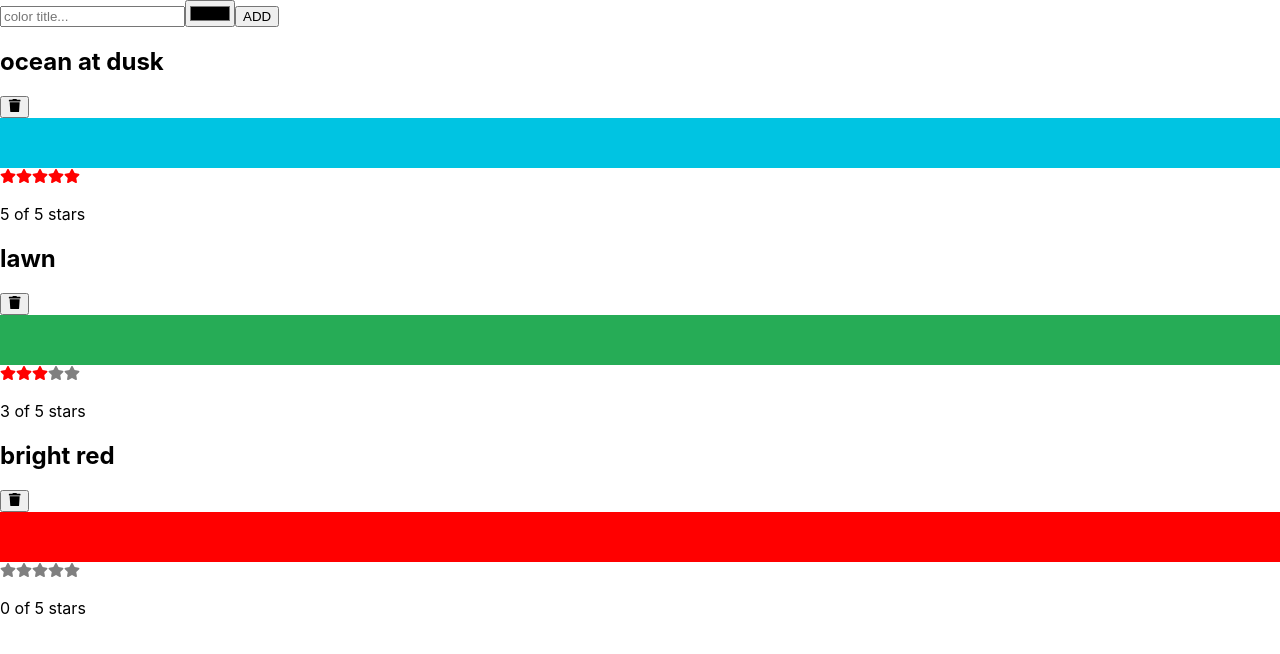
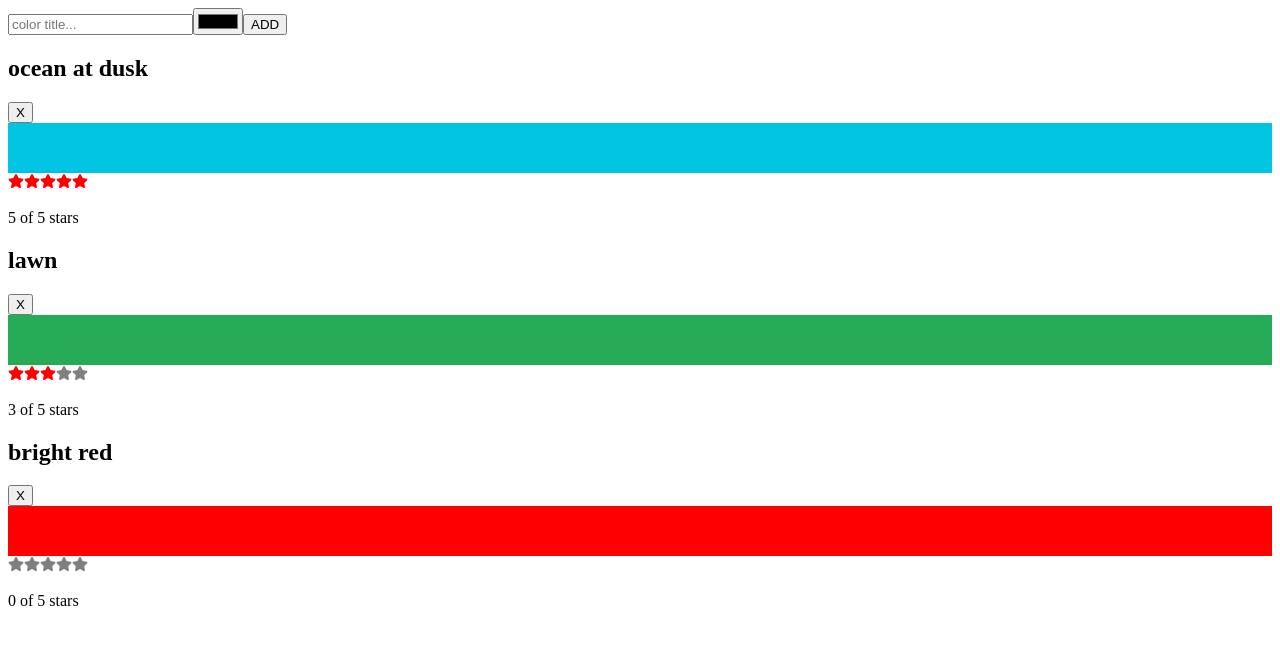
Before and after one commit to kontsuyo/sample-color-app, a React (Create React App) app: page / in a window 1280 px wide. Shown: the top 654 px of the page. Built offline with nearby package versions, Linux system fonts and the light colour scheme.

Commit message:
refact:ステート管理をコンテキストに変更

```diff
--- a/src/AddColorForm.js
+++ b/src/AddColorForm.js
@@ -1,12 +1,14 @@
+import { useColors } from "./ColorProvider";
 import { useInput } from "./hook";
 
-export default function AddColorForm({ onNewColor = (f) => f }) {
+export default function AddColorForm() {
   const [titleProps, resetTitle] = useInput("");
   const [colorProps, resetColor] = useInput("#000000");
+  const {addColor} = useColors();
 
   const submit = (event) => {
     event.preventDefault();
-    onNewColor(titleProps.value, colorProps.value);
+    addColor(titleProps.value, colorProps.value);
     resetTitle();
     resetColor();
   };
--- a/src/App.js
+++ b/src/App.js
@@ -1,40 +1,11 @@
-import { useState } from "react";
-import colorData from "./color-data.json";
 import ColorList from "./ColorList.js";
 import AddColorForm from "./AddColorForm.js";
-import { v4 } from "uuid";
 
 export default function App() {
-  const [colors, setColors] = useState(colorData);
   return (
     <>
-      <AddColorForm
-        onNewColor={(title, color) => {
-          const newColors = [
-            ...colors,
-            {
-              id: v4(),
-              rating: 0,
-              title,
-              color,
-            },
-          ];
-          setColors(newColors);
-        }}
-      />
-      <ColorList
-        colors={colors}
-        onRateColor={(id, rating) => {
-          const newColors = colors.map((color) =>
-            color.id === id ? { ...color, rating } : color
-          );
-          setColors(newColors);
-        }}
-        onRemoveColor={(id) => {
-          const newColors = colors.filter((color) => color.id !== id);
-          setColors(newColors);
-        }}
-      />
+      <AddColorForm />
+      <ColorList />
     </>
   );
 }
--- a/src/Color.js
+++ b/src/Color.js
@@ -1,24 +1,16 @@
+import { useColors } from "./ColorProvider";
 import StarRating from "./StarRating";
-import { FaTrash } from "react-icons/fa";
 
-export default function Color({
-  id,
-  title,
-  color,
-  rating,
-  onRemove = (f) => f,
-  onRate = (f) => f,
-}) {
+export default function Color({ id, title, color, rating }) {
+  const { rateColor, removeColor } = useColors();
   return (
     <section>
       <h1>{title}</h1>
-      <button onClick={() => onRemove(id)}>
-        <FaTrash />
-      </button>
+      <button onClick={() => removeColor(id)}>X</button>
       <div style={{ height: 50, backgroundColor: color }} />
       <StarRating
         selectedStars={rating}
-        onRate={(rating) => onRate(id, rating)}
+        onRate={(rating) => rateColor(id, rating)}
       />
     </section>
   );
--- a/src/ColorList.js
+++ b/src/ColorList.js
@@ -1,20 +1,13 @@
 import Color from "./Color";
+import { useColors } from "./ColorProvider";
 
-export default function ColorList({
-  colors = [],
-  onRemoveColor = (f) => f,
-  onRateColor = (f) => f,
-}) {
+export default function ColorList() {
+  const { colors } = useColors();
   if (!colors.length) return <div>No Colors Listed.</div>;
   return (
     <div>
       {colors.map((color) => (
-        <Color
-          key={color.id}
-          {...color}
-          onRemove={onRemoveColor}
-          onRate={onRateColor}
-        />
+        <Color key={color.id} {...color} />
       ))}
     </div>
   );
--- /dev/null
+++ b/src/ColorProvider.js
@@ -0,0 +1,35 @@
+import { createContext, useContext, useState } from "react";
+import colorData from "./color-data.json";
+import { v4 } from "uuid";
+
+export const ColorContext = createContext();
+export const useColors = () => useContext(ColorContext);
+
+export default function ColorProvider({ children }) {
+  const [colors, setColors] = useState(colorData);
+
+  const addColor = (title, color) =>
+    setColors([
+      ...colors,
+      {
+        id: v4(),
+        rating: 0,
+        title,
+        color,
+      },
+    ]);
+
+  const rateColor = (id, rating) =>
+    setColors(
+      colors.map((color) => (color.id === id ? { ...color, rating } : color))
+    );
+
+  const removeColor = (id) =>
+    setColors(colors.filter((color) => color.id !== id));
+
+  return (
+    <ColorContext.Provider value={{ colors, addColor, rateColor, removeColor }}>
+      {children}
+    </ColorContext.Provider>
+  );
+}
--- a/src/index.js
+++ b/src/index.js
@@ -1,16 +1,15 @@
-import React from 'react';
-import ReactDOM from 'react-dom/client';
-import './index.css';
-import App from './App';
-import reportWebVitals from './reportWebVitals';
+import React from "react";
+import ColorProvider from "./ColorProvider";
+import { render } from "react-dom";
+import App from "./App";
+import reportWebVitals from "./reportWebVitals";
 
-const root = ReactDOM.createRoot(document.getElementById('root'));
-root.render(
-  <React.StrictMode>
+render(
+  <ColorProvider>
     <App />
-  </React.StrictMode>
+  </ColorProvider>,
+  document.getElementById("root")
 );
-
 // If you want to start measuring performance in your app, pass a function
 // to log results (for example: reportWebVitals(console.log))
 // or send to an analytics endpoint. Learn more: https://bit.ly/CRA-vitals
```
